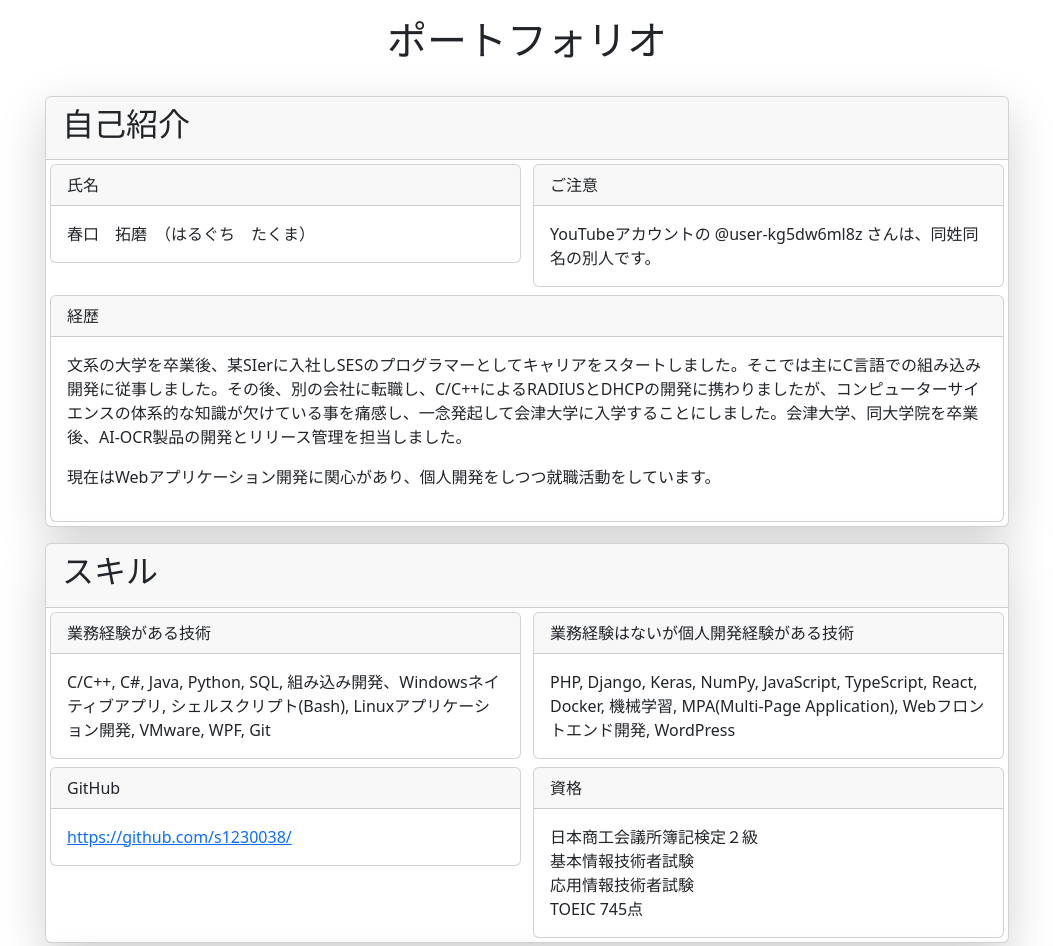
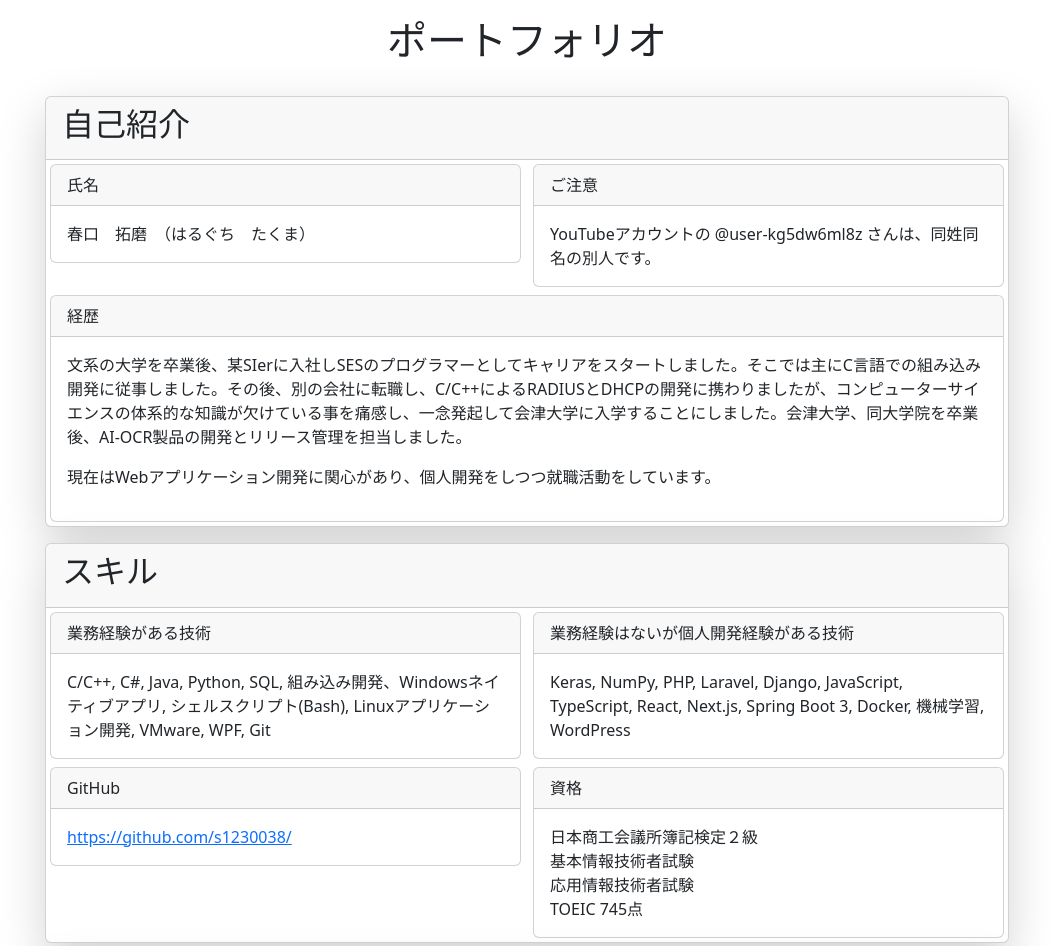
Before and after one commit to s1230038/s1230038.github.io, a website: page docs/index.html in a window 1280 px wide. Shown: the top 946 px of the page, without its empty margins (113-1166 px from the left). Drawn offline with Linux system fonts and the light colour scheme.

Commit message:
[update] clarify skills

```diff
--- a/docs/index.html
+++ b/docs/index.html
@@ -83,9 +83,8 @@
                   業務経験はないが個人開発経験がある技術
                 </div>
                 <div class="card-body">
-                  PHP, Django, Keras, NumPy, JavaScript, TypeScript, React,
-                  Docker, 機械学習, MPA(Multi-Page Application),
-                  Webフロントエンド開発, WordPress
+                  Keras, NumPy, PHP, Laravel, Django, JavaScript, TypeScript,
+                  React, Next.js, Spring Boot 3, Docker, 機械学習, WordPress
                 </div>
               </div>
             </div>
```
